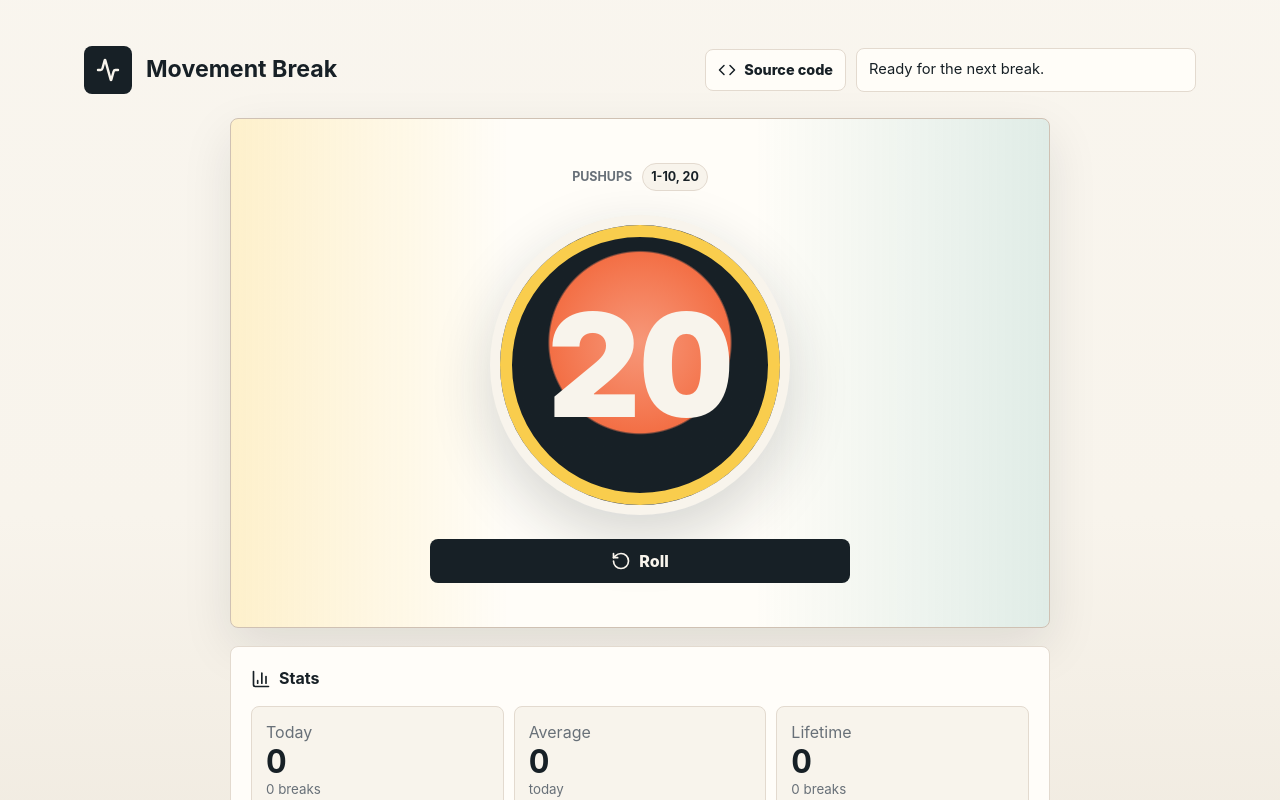
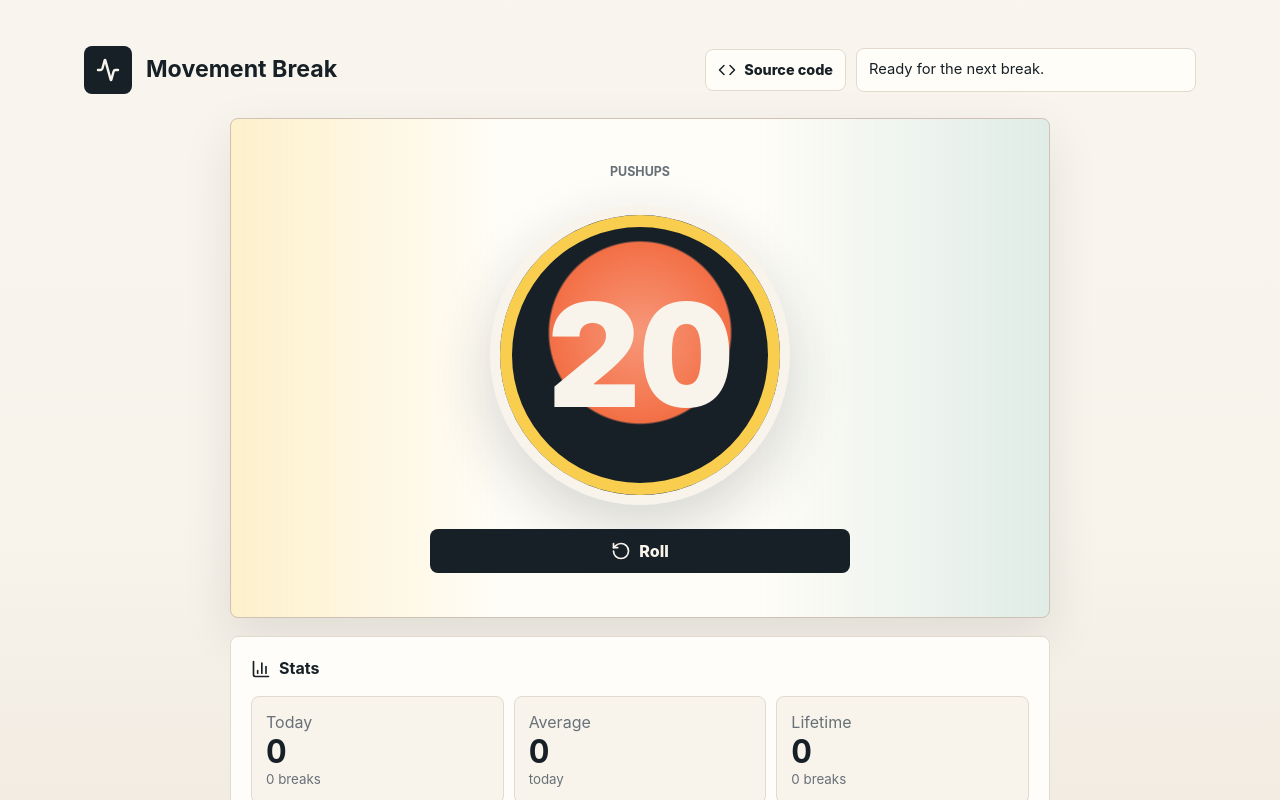
Before and after one commit to kevinferretti/movement-break, a React (Vite) app: page / in a window 1280 px wide. Shown: the top 800 px of the page. Built offline with nearby package versions, Linux system fonts and the light colour scheme.

Commit message:
Remove rep range chip

```diff
--- a/public/sw.js
+++ b/public/sw.js
@@ -1,4 +1,4 @@
-const CACHE_NAME = 'movement-break-shell-v3'
+const CACHE_NAME = 'movement-break-shell-v4'
 const SHELL_ASSETS = ['/', '/manifest.webmanifest', '/icon.svg']
 
 self.addEventListener('install', (event) => {
--- a/src/App.css
+++ b/src/App.css
@@ -106,14 +106,6 @@
   font-weight: 700;
   text-transform: uppercase;
   font-size: 0.78rem;
-}
-
-.movement-label strong {
-  color: var(--ink);
-  padding: 4px 8px;
-  border-radius: 999px;
-  background: var(--paper);
-  border: 1px solid var(--line);
 }
 
 .rep-dial {
--- a/src/App.tsx
+++ b/src/App.tsx
@@ -1,7 +1,7 @@
 import { useEffect, useMemo, useState } from 'react'
 import { Activity, BarChart3, Check, Code, RotateCcw, X } from 'lucide-react'
 import './App.css'
-import { AVAILABLE_REPS, REP_OPTIONS_LABEL } from './domain/reps'
+import { AVAILABLE_REPS } from './domain/reps'
 import { buildDailyTotals, createMovementEntry, summarizeEntries, type MovementEntry } from './domain/stats'
 import { loadEntries, saveEntries } from './lib/storage'
 
@@ -99,7 +99,6 @@ function App() {
       <section className="break-stage" aria-label="Pushup break">
         <div className="movement-label">
           <span>Pushups</span>
-          <strong>{REP_OPTIONS_LABEL}</strong>
         </div>
 
         <div className={`rep-dial ${isRolling ? 'rolling' : ''} ${completionPulse ? 'complete' : ''}`}>
--- a/src/domain/reps.ts
+++ b/src/domain/reps.ts
@@ -1,3 +1 @@
 export const AVAILABLE_REPS = [1, 2, 3, 4, 5, 6, 7, 8, 9, 10, 20] as const
-
-export const REP_OPTIONS_LABEL = '1-10, 20'
```
Also changed, not shown: 1 other file (tests, documents, lock files or other folders).
